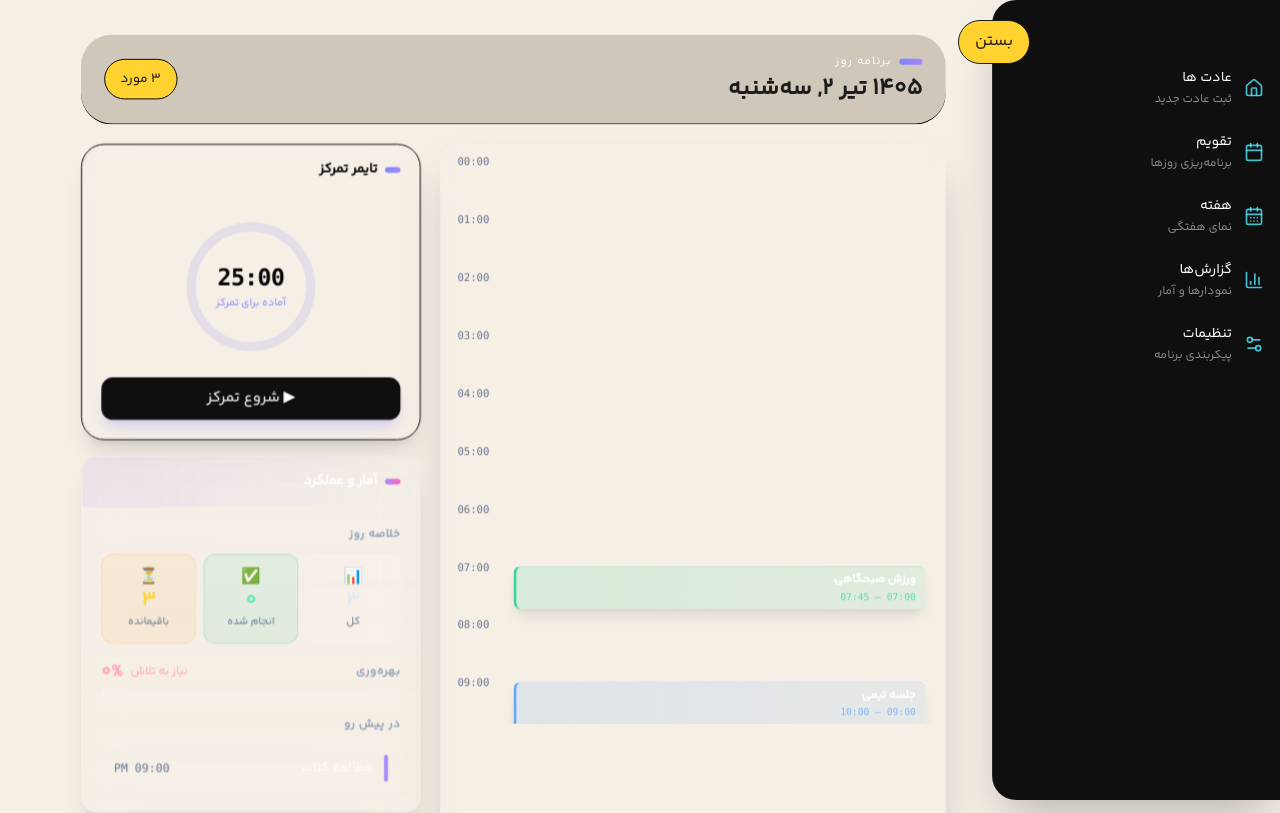
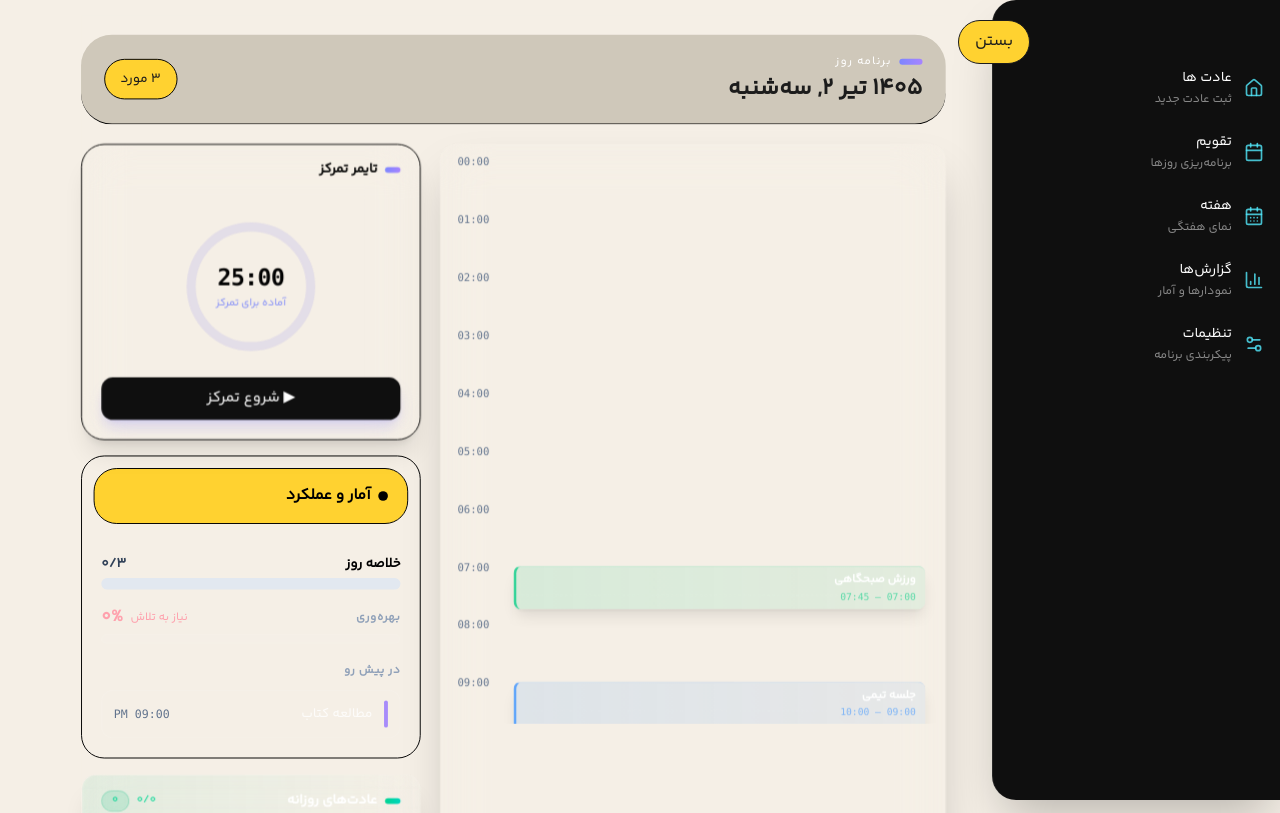
Before and after one commit to MobinaLalani/MyCalendar, a Next.js app: page /DaySheet in a window 1280 px wide. Shown: the top 813 px of the page. Built offline with nearby package versions, Linux system fonts and the light colour scheme.

Commit message:
change data

```diff
--- a/src/features/daySheet/components/layout/DaySheetLayout.tsx
+++ b/src/features/daySheet/components/layout/DaySheetLayout.tsx
@@ -80,11 +80,11 @@ const DaySheetLayout: React.FC<DaySheetLayoutProps> = ({ selectedDateKey }) => {
         <FocusTimer />
 
         {/* Stats panel */}
-        <div className="overflow-hidden rounded-2xl border border-white/8 bg-linear-to-b from-white/6 to-white/2 shadow-xl backdrop-blur-xl">
-          <div className="border-b border-white/8 bg-linear-to-r from-violet-500/8 to-transparent px-5 py-4">
-            <div className="flex items-center gap-2">
-              <div className="h-1.5 w-4 rounded-full bg-linear-to-r from-violet-400 to-pink-400" />
-              <h2 className="text-sm font-semibold text-white">آمار و عملکرد</h2>
+        <div className="overflow-hidden rounded-3xl border border-black ">
+          <div className="border border-black bg-(--yellow) m-3 rounded-3xl px-5 py-4">
+            <div className="flex items-center gap-2 ">
+          <div className="h-2.5 w-2.5 rounded-full bg-black" />
+              <h2 className=" font-bold text-black">آمار و عملکرد</h2>
             </div>
           </div>
           <div className="space-y-5 p-5">
--- a/src/features/daySheet/components/panels/DaySummary.tsx
+++ b/src/features/daySheet/components/panels/DaySummary.tsx
@@ -8,47 +8,21 @@ interface DaySummaryProps {
 const DaySummary: React.FC<DaySummaryProps> = ({ items }) => {
   const total = items.length;
   const completed = items.filter((i) => i.completed).length;
-  const remaining = total - completed;
-
-  const stats = [
-    {
-      label: "کل",
-      value: total,
-      icon: "📊",
-      colorClass: "text-slate-200",
-      bgClass: "border-white/10 bg-white/6",
-    },
-    {
-      label: "انجام شده",
-      value: completed,
-      icon: "✅",
-      colorClass: "text-emerald-300",
-      bgClass: "border-emerald-500/20 bg-emerald-500/8",
-    },
-    {
-      label: "باقیمانده",
-      value: remaining,
-      icon: "⏳",
-      colorClass: "text-amber-300",
-      bgClass: "border-amber-500/20 bg-amber-500/8",
-    },
-  ];
+  const percent = total > 0 ? (completed / total) * 100 : 0;
 
   return (
     <div>
-      <h3 className="mb-3 text-xs font-semibold uppercase tracking-wider text-slate-400">
-        خلاصه روز
-      </h3>
-      <div className="grid grid-cols-3 gap-2">
-        {stats.map((stat) => (
-          <div key={stat.label} className={`rounded-xl border p-3 text-center ${stat.bgClass}`}>
-            <div className="mb-0.5 text-base">{stat.icon}</div>
-            <div className={`mb-1 text-xl font-bold leading-none ${stat.colorClass}`}>
-              {stat.value}
-            </div>
-            <div className="text-[11px] text-slate-500">{stat.label}</div>
-          </div>
-        ))}
+      <div className="mb-1 flex items-center justify-between">
+        <span className="text-sm font-semibold text-black">خلاصه روز</span>
+        <span className="text-sm font-bold text-slate-700">
+          {completed}/{total}
+        </span>
+      </div>
+      <div className="h-3 w-full overflow-hidden rounded-full bg-slate-200">
+        <div
+          className="h-full rounded-full bg-emerald-500 transition-all duration-300"
+          style={{ width: `${percent}%` }}
+        />
       </div>
     </div>
   );
```
